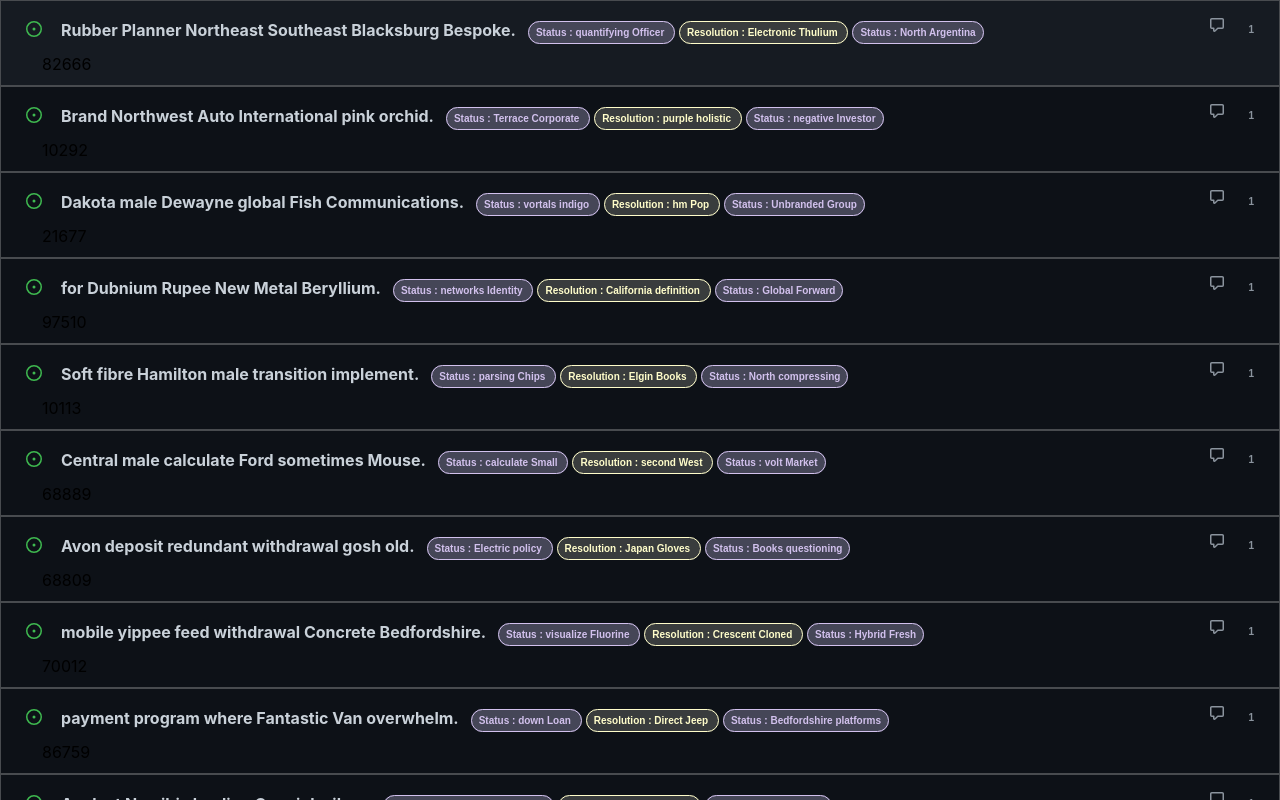
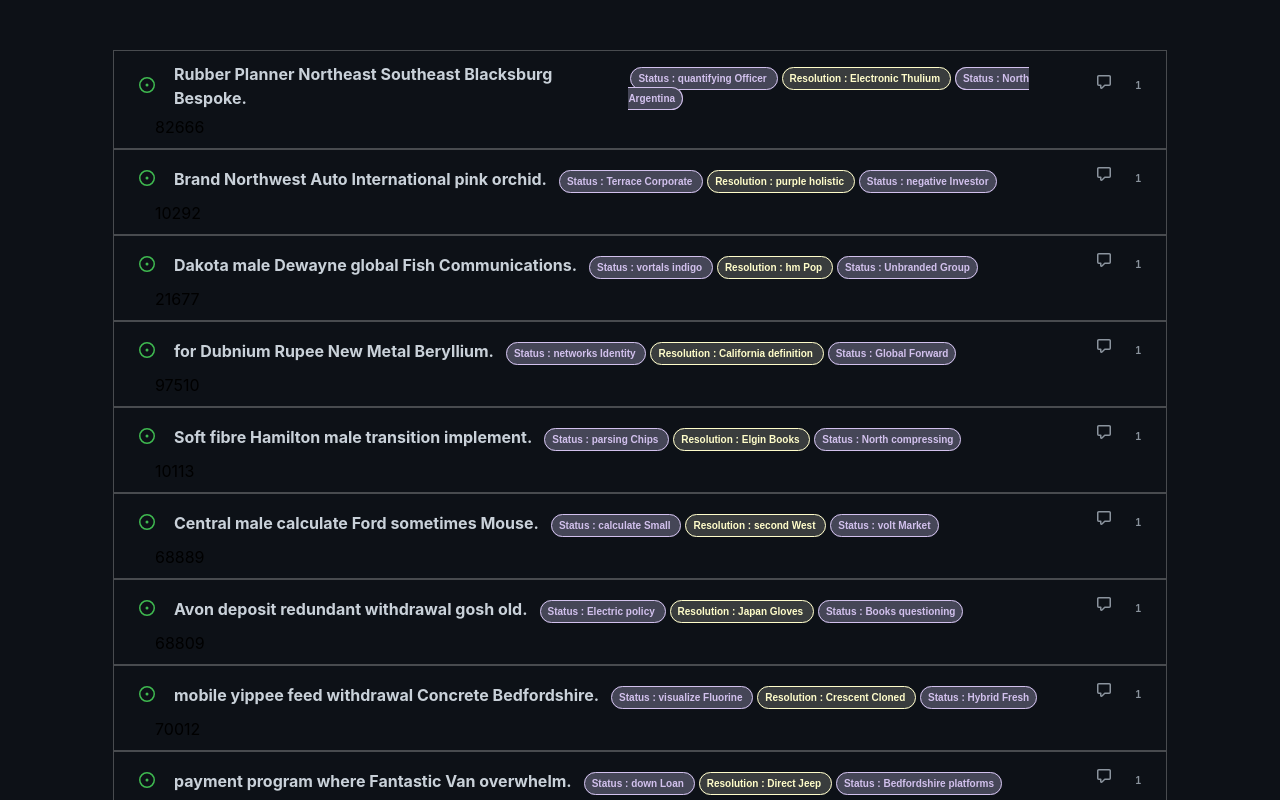
Before and after one commit to react-developersss/issues-git, a React (Create React App) app: page / in a window 1280 px wide. Shown: the top 800 px of the page. Built offline with nearby package versions, Linux system fonts and the light colour scheme.

Commit message:
add container

```diff
--- a/src/app.jsx
+++ b/src/app.jsx
@@ -5,9 +5,9 @@ import './base.scss';
  class App extends Component {
   render() {
     return (
-      <>
+      <div className='container'>
       <Issues/>
-      </>
+      </div>
     )
   }
 }
--- a/src/base.scss
+++ b/src/base.scss
@@ -7,3 +7,8 @@
   font-family: -apple-system, "system-ui", "Segoe UI", Helvetica, Arial,
     sans-serif, "Apple Color Emoji", "Segoe UI Emoji";
 }
+
+.container {
+  padding: 50px 113px;
+  background-color: #0d1117;
+}
```
Also changed, not shown: 1 other file (tests, documents, lock files or other folders).
